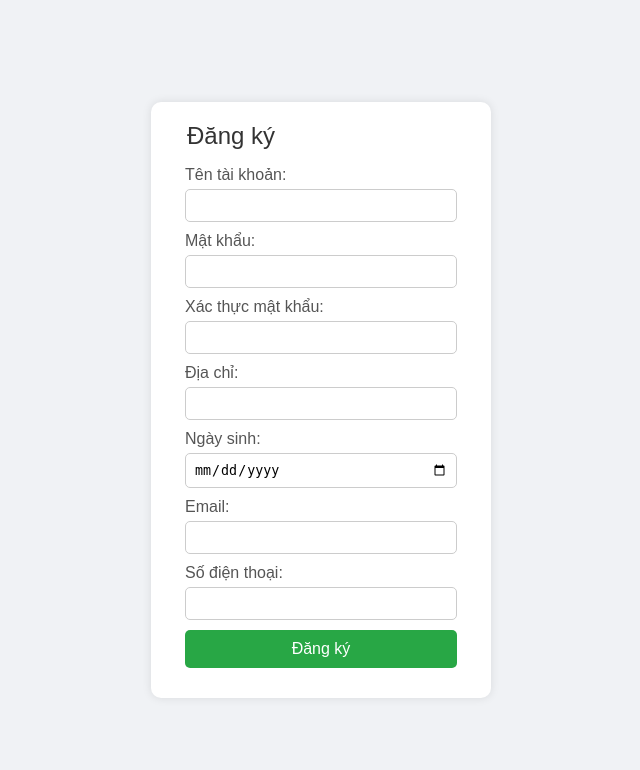
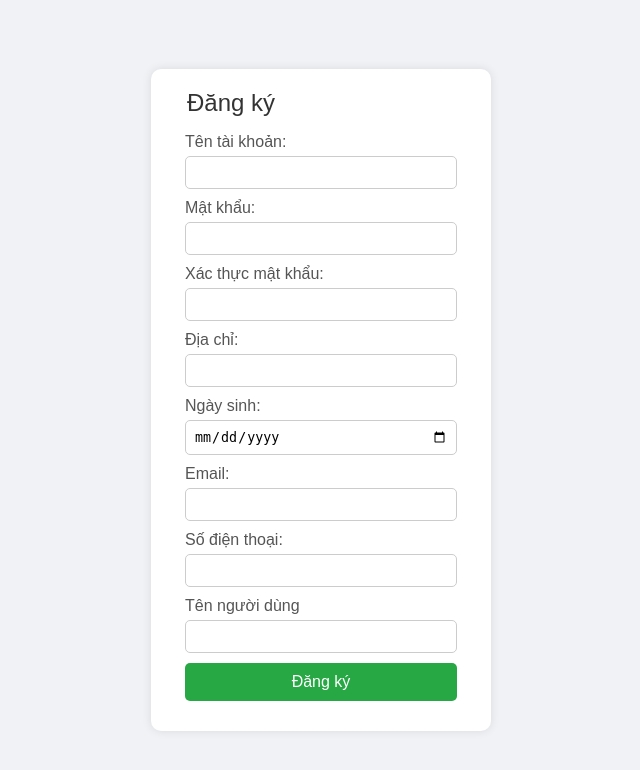
Before and after one commit to sangpham2003/BaiTapLon_PHP_Nhom2, a PHP site: page /register.php in a window 1280 px wide. Shown: the top 770 px of the page, without its empty margins (319-959 px from the left). Run offline with PHP 8.4, Linux system fonts and the light colour scheme.

Commit message:
Add files via upload
Update_Table

```diff
--- a/QuanLyRapPhim/register.php
+++ b/QuanLyRapPhim/register.php
@@ -9,6 +9,7 @@ if ($_SERVER["REQUEST_METHOD"] == "POST") {
     $ngay_sinh = trim($_POST["ngay_sinh"]);
     $email = trim($_POST["email"]);
     $sdt = trim($_POST["sdt"]);
+    $ten_nd = trim($_POST["ten_nd"]);
 
     // Kiểm tra dữ liệu đầu vào
     if (!preg_match("/^[a-zA-Z0-9]+$/", $ten_tk)) {
@@ -33,8 +34,8 @@ if ($_SERVER["REQUEST_METHOD"] == "POST") {
             $ma_tk = uniqid();
 
             // Thêm người dùng vào cơ sở dữ liệu
-            $stmt = $conn->prepare("INSERT INTO taikhoan (MaTK, TenTK, MatKhau, DiaChi, NgaySinh, Email, SDT) VALUES (?, ?, ?, ?, ?, ?, ?)");
-            $stmt->bind_param("sssssss", $ma_tk, $ten_tk, $mat_khau, $dia_chi, $ngay_sinh, $email, $sdt);
+            $stmt = $conn->prepare("INSERT INTO taikhoan (MaTK, TenTK, MatKhau, DiaChi, NgaySinh, Email, SDT, TenNguoiDung) VALUES (?, ?, ?, ?, ?, ?, ?, ?)");
+            $stmt->bind_param("ssssssss", $ma_tk, $ten_tk, $mat_khau, $dia_chi, $ngay_sinh, $email, $sdt, $ten_nd);
             if ($stmt->execute()) {
                 // Hiển thị thông báo và chuyển hướng đến trang đăng nhập
                 echo "<script>alert('Đăng ký thành công. Bạn sẽ được chuyển hướng đến trang đăng nhập.'); window.location.href = 'login.php';</script>";
@@ -90,7 +91,8 @@ $conn->close();
         .container input[type="text"],
         .container input[type="password"],
         .container input[type="email"],
-        .container input[type="date"] {
+        .container input[type="date"],
+        .container input[type="ten_nd"] {
             width: 100%;
             padding: 8px;
             margin-bottom: 10px;
@@ -139,6 +141,9 @@ $conn->close();
                 <label for="sdt">Số điện thoại:</label>
                 <input type="text" id="sdt" name="sdt" required><br>
 
+                <label for="ten_nd">Tên người dùng</label>
+                <input type="text" id="ten_nd" name="ten_nd" require><br>
+
                 <input type="submit" value="Đăng ký">
             </fieldset>
         </form>
```
